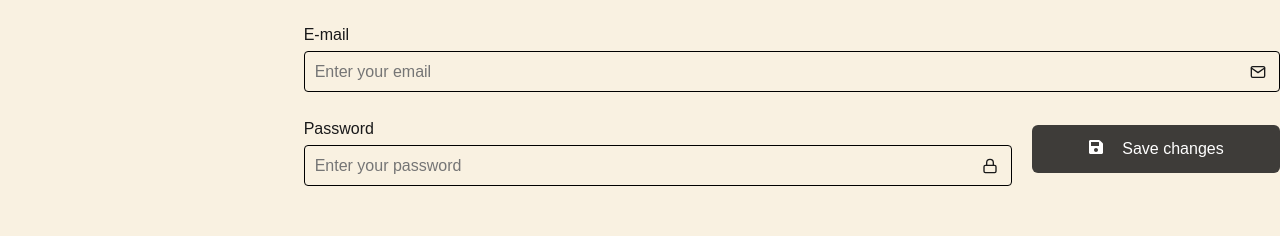
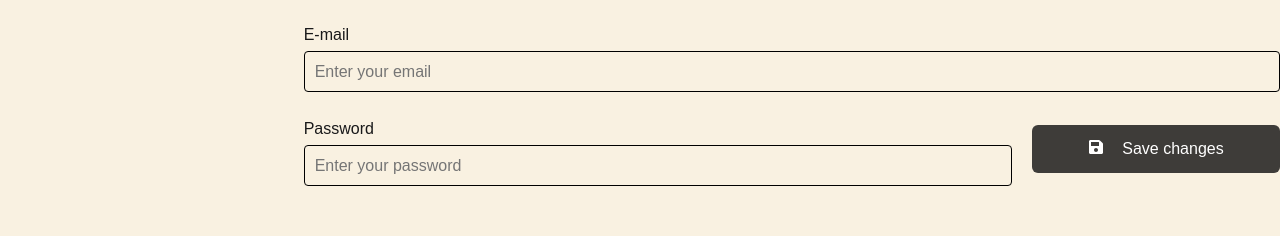
Before and after one commit to mariahenriksen1/dogpal, a React (Vite) app in the folder client/: page /profile in a window 1280 px wide. Shown: the part 530-766 px from the top of the page. Built offline with nearby package versions, Linux system fonts and the light colour scheme; what parse would draw is missing.

Commit message:
fixed a problem showing the icons in createEvent

```diff
--- a/client/src/components/InputField/InputField.tsx
+++ b/client/src/components/InputField/InputField.tsx
@@ -115,11 +115,9 @@ const InputField: React.FC<InputFieldProps> = ({
           {...variantProps}
           {...inputProps} // Allow parent props to override
         />
-        {variantProps.icon && ( // Display icon based on variantProps
-          <span className={styles.icon}>{variantProps.icon}</span>
-        )}
+        {icon && <span className={styles.icon}>{icon}</span>}
       </div>
     </div>
   );
 };
-  export default InputField;
+export default InputField;
```
